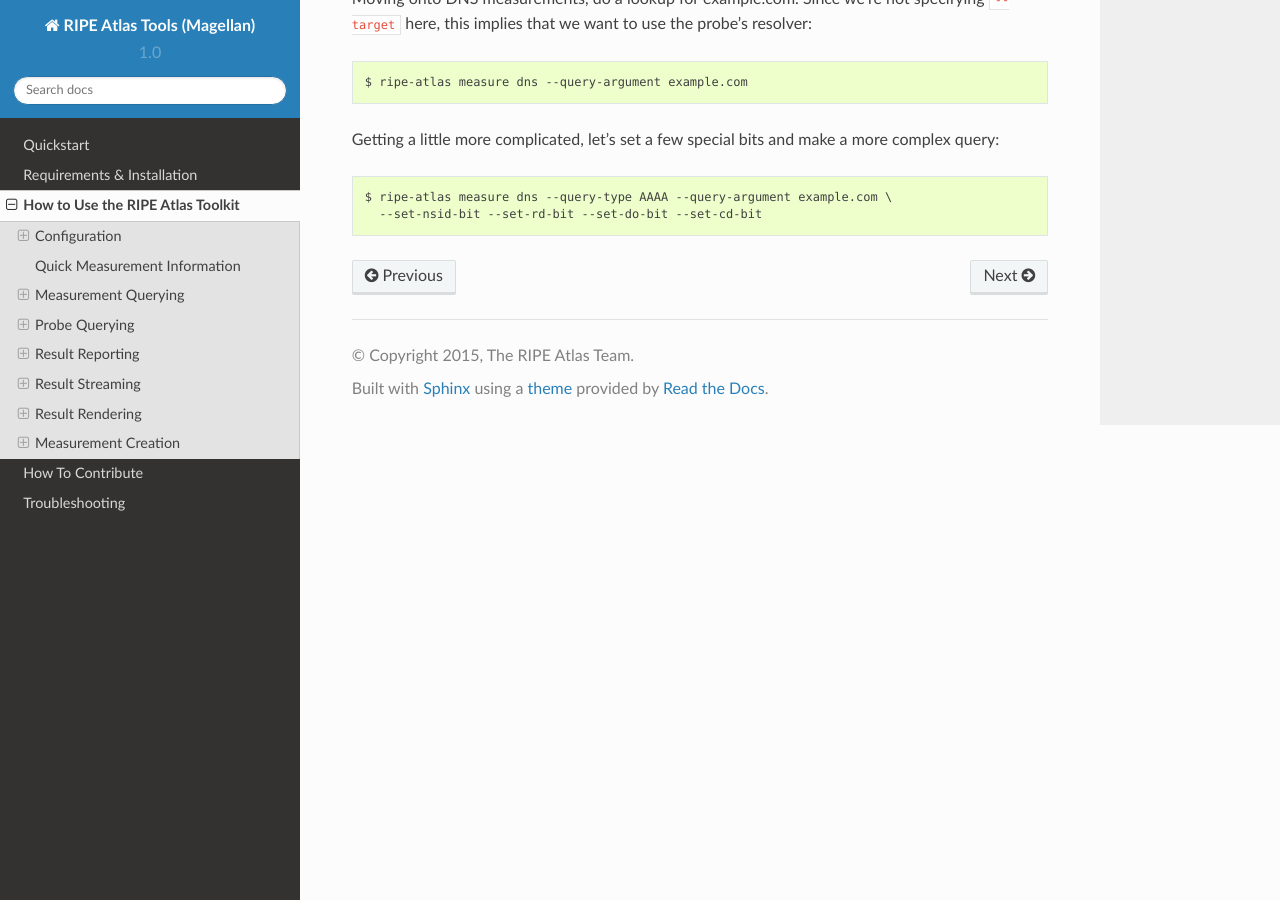
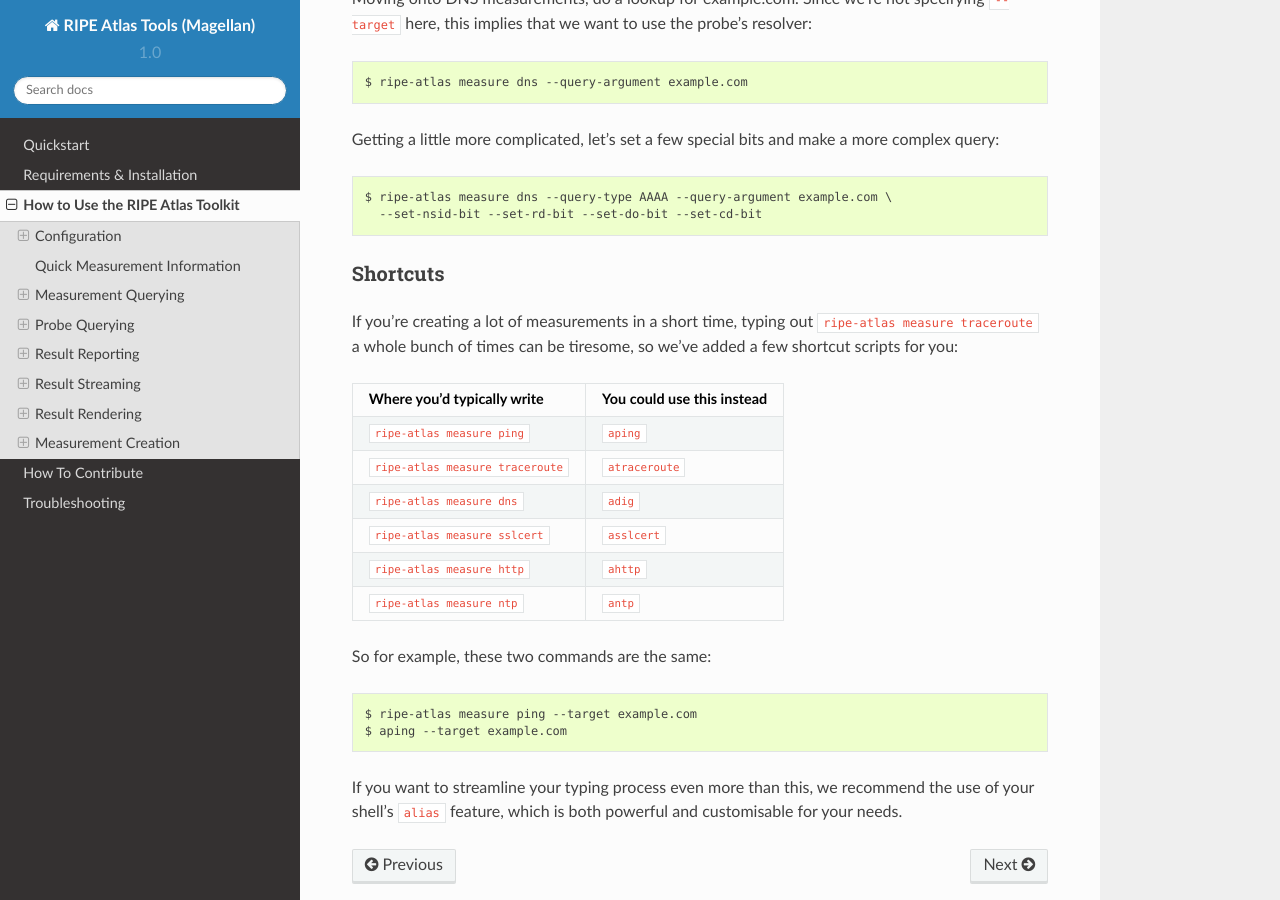
Before and after one commit to RIPE-NCC/ripe-atlas-tools, a Sphinx documentation site: the page built from docs/use.rst, in a window 1280 px wide and 900 px high, scrolled down 12074 px. Built offline with Sphinx 7.4.7 and the Read the Docs theme 2.0.0, drawn with Linux system fonts in a browser that asks for light colours; formulas are drawn with MathJax 3.

Commit message:
Added shortcut docs

```diff
--- a/docs/use.rst
+++ b/docs/use.rst
@@ -756,3 +756,31 @@
 
     $ ripe-atlas measure dns --query-type AAAA --query-argument example.com \
       --set-nsid-bit --set-rd-bit --set-do-bit --set-cd-bit
+
+
+Shortcuts
+---------
+
+If you're creating a lot of measurements in a short time, typing out
+``ripe-atlas measure traceroute`` a whole bunch of times can be tiresome, so
+we've added a few shortcut scripts for you:
+
+=================================  ==========================
+Where you'd typically write        You could use this instead
+=================================  ==========================
+``ripe-atlas measure ping``        ``aping``
+``ripe-atlas measure traceroute``  ``atraceroute``
+``ripe-atlas measure dns``         ``adig``
+``ripe-atlas measure sslcert``     ``asslcert``
+``ripe-atlas measure http``        ``ahttp``
+``ripe-atlas measure ntp``         ``antp``
+=================================  ==========================
+
+So for example, these two commands are the same::
+
+    $ ripe-atlas measure ping --target example.com
+    $ aping --target example.com
+
+If you want to streamline your typing process even more than this, we recommend
+the use of your shell's ``alias`` feature, which is both powerful and
+customisable for your needs.
```
